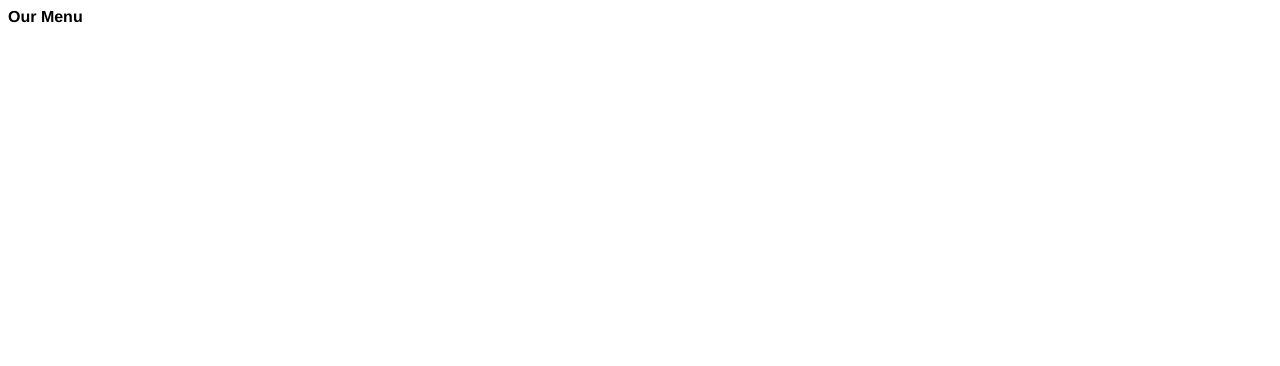
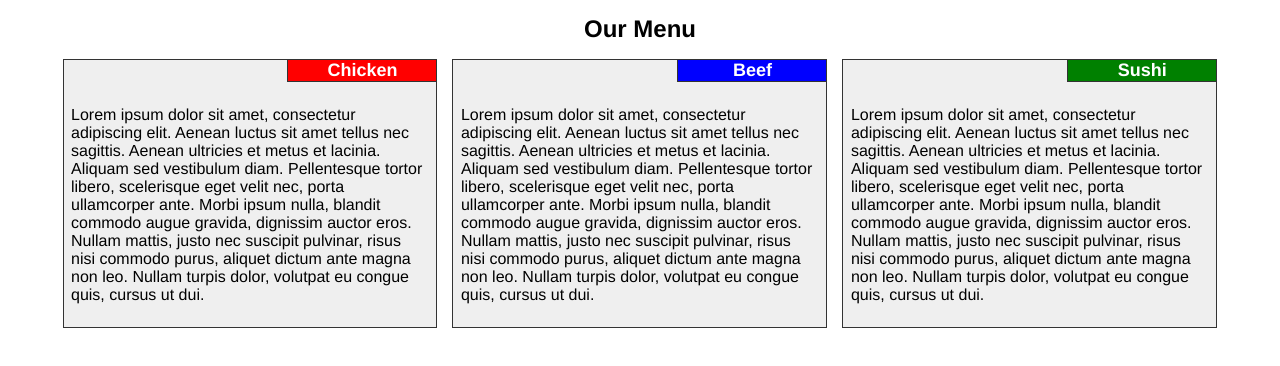
Before and after one commit to 2-V/module2-solution, a plain HTML site: page index.html in a window 1280 px wide. Drawn offline with Linux system fonts and the light colour scheme.

Commit message:
Final Step

```diff
--- a/css/style.css
+++ b/css/style.css
@@ -5,34 +5,68 @@
   font-size: 16px;
 }
 h1 {
-  margin: auto;
-}
-p {
-  border: 1px solid black;
-  background-color: #A52A2A;
-  width: 90%;
-  height: 150px;
-  margin-right: auto;
-  margin-left: auto;
-  font-family: Helvetica;
-  color: white;
+  margin-top:15px;
+  text-align:center;
+  font-size:24px;
 }
 
+
 /* Simple Responsive Framework. */
+.container{
+  position:relative;
+  width:100%;
+  padding-left:15px;
+  padding-right:15px;
+  margin-right:auto;
+  margin-left:auto;
+}
 .row {
-  width: 100%;
   margin-bottom:15px;
+  margin-left:-15px;
+  margin-right:-15px;
 }
-.row div{
-  background-color:#d3d3d3;
-  border:1px solid #cccccc;
+.row > div{
 
+  margin-bottom:15px;
+
+}
+.row p{
+  padding:7.5px;
+}
+.menu-card{
+  background-color:#efefef;
+  border:1px solid #333333;
+  margin-left:7.5px;
+  margin-right:7.5px;
+}
+.menu-title{
+  width:150px;
+  text-align: center;
+  float:right;
+  font-size:18px;
+  color:white;
+  font-weight:700;
+  border:1px solid #333333;
+  margin-top:-1px;
+  margin-right:-1px;
+
+}
+.chicken{
+  background-color:red;
+}
+.beef{
+  background-color:blue;
+}
+.sushi{
+  background-color:green;
 }
 /********** Large devices only **********/
 @media (min-width: 1200px) {
+  .container{
+    width:1170px;
+  }
   .col-lg-1, .col-lg-2, .col-lg-3, .col-lg-4, .col-lg-5, .col-lg-6, .col-lg-7, .col-lg-8, .col-lg-9, .col-lg-10, .col-lg-11, .col-lg-12 {
     float: left;
-    border: 1px solid green;
   }
   .col-lg-1 {
     width: 8.33%;
@@ -70,12 +104,15 @@ p {
   .col-lg-12 {
     width: 100%;
   }
+
 }
 /********** Medium devices only **********/
 @media (min-width: 992px) and (max-width: 1199px) {
+  .container{
+    width:962px;
+  }
   .col-md-1, .col-md-2, .col-md-3, .col-md-4, .col-md-5, .col-md-6, .col-md-7, .col-md-8, .col-md-9, .col-md-10, .col-md-11, .col-md-12 {
     float: left;
-    border: 1px solid green;
   }
   .col-md-1 {
     width: 8.33%;
@@ -116,9 +153,11 @@ p {
 }
 /********** Small devices only **********/
 @media (min-width: 768px) and (max-width: 991px) {
+  .container{
+    width:738px;
+  }
   .col-sm-1, .col-sm-2, .col-sm-3, .col-sm-4, .col-sm-5, .col-sm-6, .col-sm-7, .col-sm-8, .col-sm-9, .col-sm-10, .col-sm-11, .col-sm-12 {
     float: left;
-    border: 1px solid green;
   }
   .col-sm-1 {
     width: 8.33%;
@@ -161,7 +200,6 @@ p {
 @media (max-width: 767px) {
   .col-xs-1, .col-xs-2, .col-xs-3, .col-xs-4, .col-xs-5, .col-xs-6, .col-xs-7, .col-xs-8, .col-xs-9, .col-xs-10, .col-xs-11, .col-xs-12 {
     float: left;
-    border: 1px solid green;
   }
   .col-xs-1 {
     width: 8.33%;
--- a/index.html
+++ b/index.html
@@ -7,6 +7,40 @@
 		<link rel="stylesheet" href="css/style.css">
 	</head>
 	<body>
-		<h1>Our Menu</h1>
+		<div class="container">
+			<h1>Our Menu</h1>
+
+			<div class="row">
+				<div class="col-lg-4 col-md-4 col-sm-6">
+					<div class="menu-card">
+						<div class="menu-title chicken">
+							Chicken
+						</div>
+						<br clear="both">
+						<p>Lorem ipsum dolor sit amet, consectetur adipiscing elit. Aenean luctus sit amet tellus nec sagittis. Aenean ultricies et metus et lacinia. Aliquam sed vestibulum diam. Pellentesque tortor libero, scelerisque eget velit nec, porta ullamcorper ante. Morbi ipsum nulla, blandit commodo augue gravida, dignissim auctor eros. Nullam mattis, justo nec suscipit pulvinar, risus nisi commodo purus, aliquet dictum ante magna non leo. Nullam turpis dolor, volutpat eu congue quis, cursus ut dui.</p>
+					</div>
+				</div>
+
+				<div class="col-lg-4 col-md-4 col-sm-6">
+					<div class="menu-card">
+						<div class="menu-title beef">
+							Beef
+						</div>
+						<br clear="both">
+						<p>Lorem ipsum dolor sit amet, consectetur adipiscing elit. Aenean luctus sit amet tellus nec sagittis. Aenean ultricies et metus et lacinia. Aliquam sed vestibulum diam. Pellentesque tortor libero, scelerisque eget velit nec, porta ullamcorper ante. Morbi ipsum nulla, blandit commodo augue gravida, dignissim auctor eros. Nullam mattis, justo nec suscipit pulvinar, risus nisi commodo purus, aliquet dictum ante magna non leo. Nullam turpis dolor, volutpat eu congue quis, cursus ut dui.</p>
+					</div>
+				</div>
+
+				<div class="col-lg-4 col-md-4 col-sm-12">
+					<div class="menu-card">
+						<div class="menu-title sushi">
+							Sushi
+						</div>
+						<br clear="both">
+						<p>Lorem ipsum dolor sit amet, consectetur adipiscing elit. Aenean luctus sit amet tellus nec sagittis. Aenean ultricies et metus et lacinia. Aliquam sed vestibulum diam. Pellentesque tortor libero, scelerisque eget velit nec, porta ullamcorper ante. Morbi ipsum nulla, blandit commodo augue gravida, dignissim auctor eros. Nullam mattis, justo nec suscipit pulvinar, risus nisi commodo purus, aliquet dictum ante magna non leo. Nullam turpis dolor, volutpat eu congue quis, cursus ut dui.</p>
+					</div>
+				</div>
+			</div>
+		</div>
 	</body>
 </html>
```
